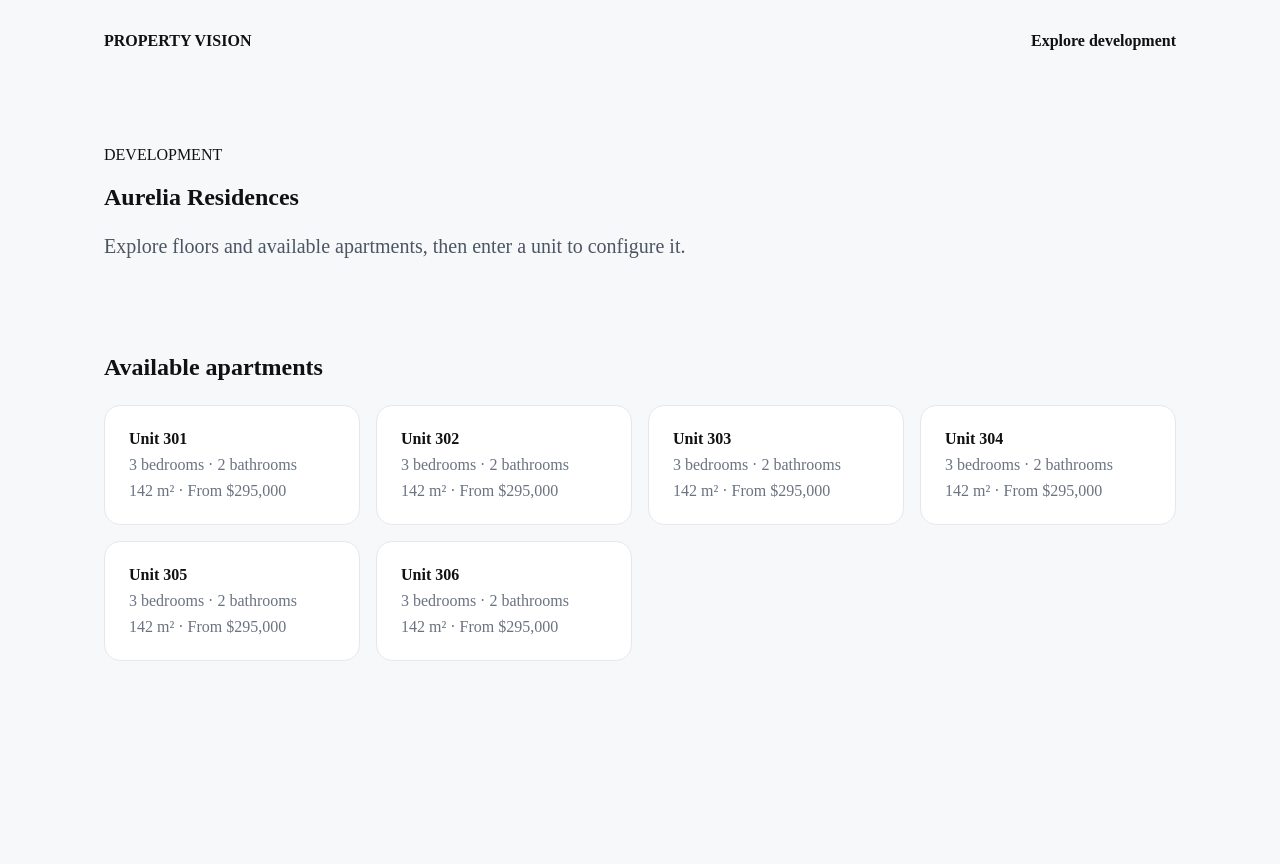
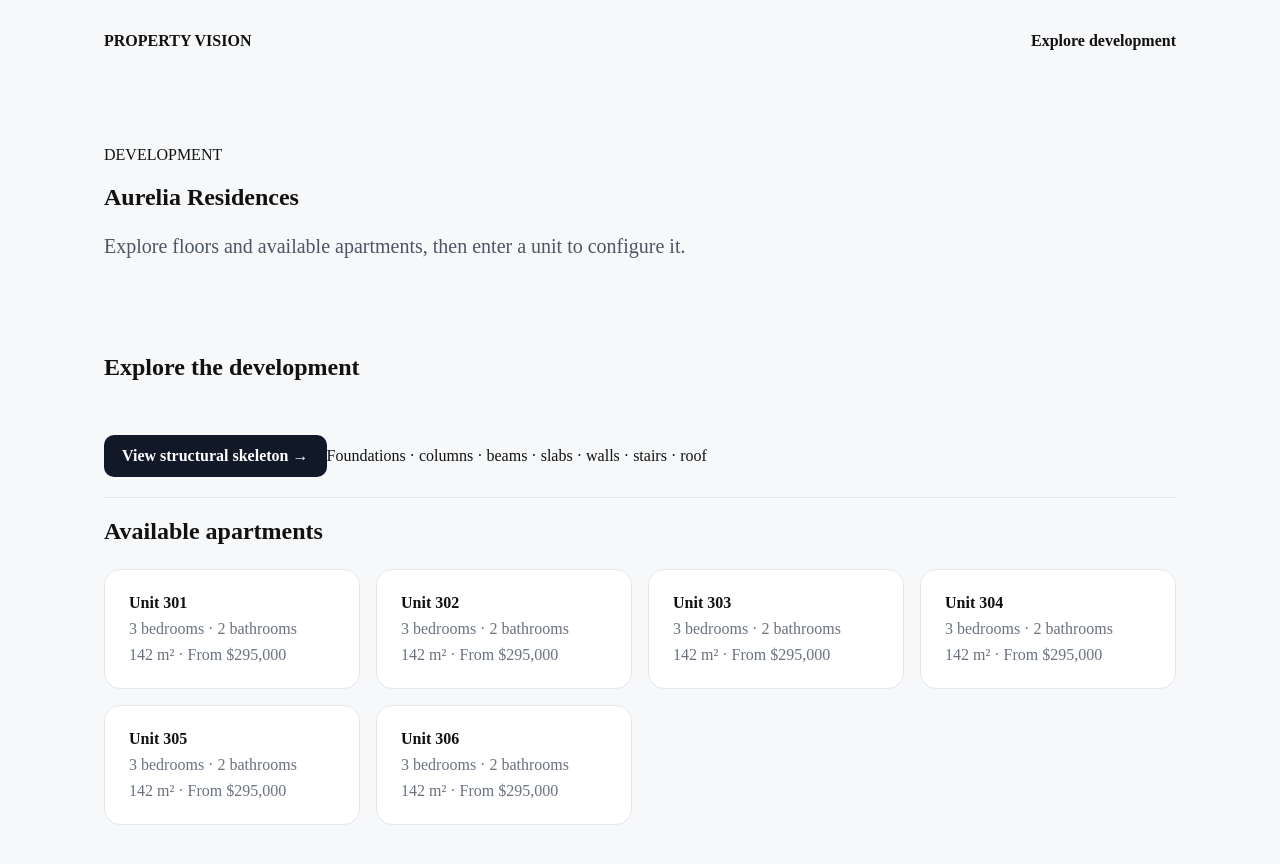
Before and after one commit to stpeter614-netizen/property-vision, a Next.js app: page /projects/aurelia-residences in a window 1280 px wide. Shown: the top 864 px of the page. Before the commit the page ends 800 px from the top, so only its background shows below. Built offline with nearby package versions, Linux system fonts and the light colour scheme; no server answers.

Commit message:
Expose structural skeleton from development page

```diff
--- a/app/projects/aurelia-residences/page.tsx
+++ b/app/projects/aurelia-residences/page.tsx
@@ -6,5 +6,5 @@ import { trackPropertyEvent } from '@/lib/analytics';
 export default function ProjectPage(){
   const units=['301','302','303','304','305','306'];
   useEffect(()=>{void trackPropertyEvent('project_viewed',{projectId:'aurelia-residences'})},[]);
-  return <main className="shell"><nav className="nav"><a href="/">PROPERTY VISION</a><span>Explore development</span></nav><section className="hero"><div><p className="eyebrow">DEVELOPMENT</p><h1>Aurelia Residences</h1><p className="lead">Explore floors and available apartments, then enter a unit to configure it.</p></div></section><section><h2>Available apartments</h2><div className="grid">{units.map(id=><a className="unit" key={id} href={'/projects/aurelia-residences/units/'+id}><strong>Unit {id}</strong><span>3 bedrooms · 2 bathrooms</span><span>142 m² · From $295,000</span></a>)}</div></section></main>
+  return <main className="shell"><nav className="nav"><a href="/">PROPERTY VISION</a><span>Explore development</span></nav><section className="hero"><div><p className="eyebrow">DEVELOPMENT</p><h1>Aurelia Residences</h1><p className="lead">Explore floors and available apartments, then enter a unit to configure it.</p></div></section><section><h2>Explore the development</h2><div className="option"><a className="button" href="/projects/aurelia-residences/structure">View structural skeleton →</a><span>Foundations · columns · beams · slabs · walls · stairs · roof</span></div><h2>Available apartments</h2><div className="grid">{units.map(id=><a className="unit" key={id} href={'/projects/aurelia-residences/units/'+id}><strong>Unit {id}</strong><span>3 bedrooms · 2 bathrooms</span><span>142 m² · From $295,000</span></a>)}</div></section></main>
 }
```
